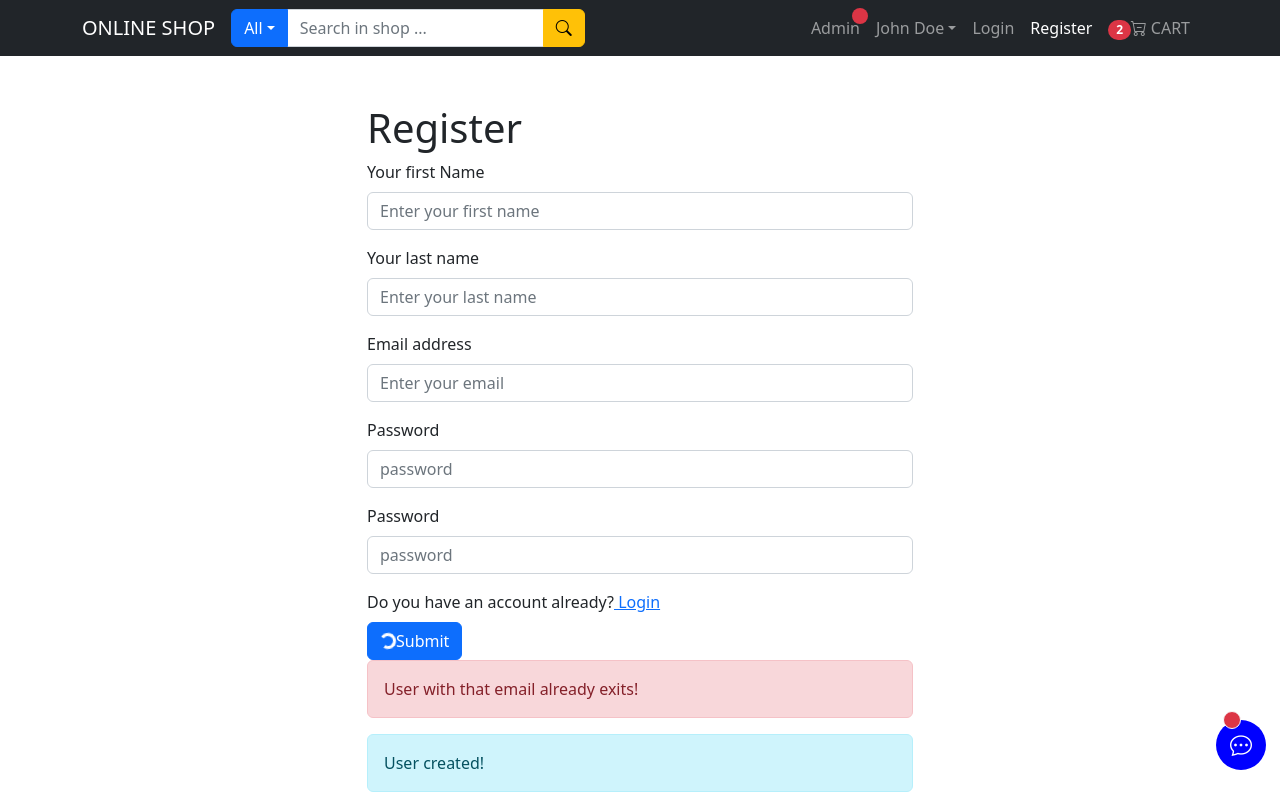
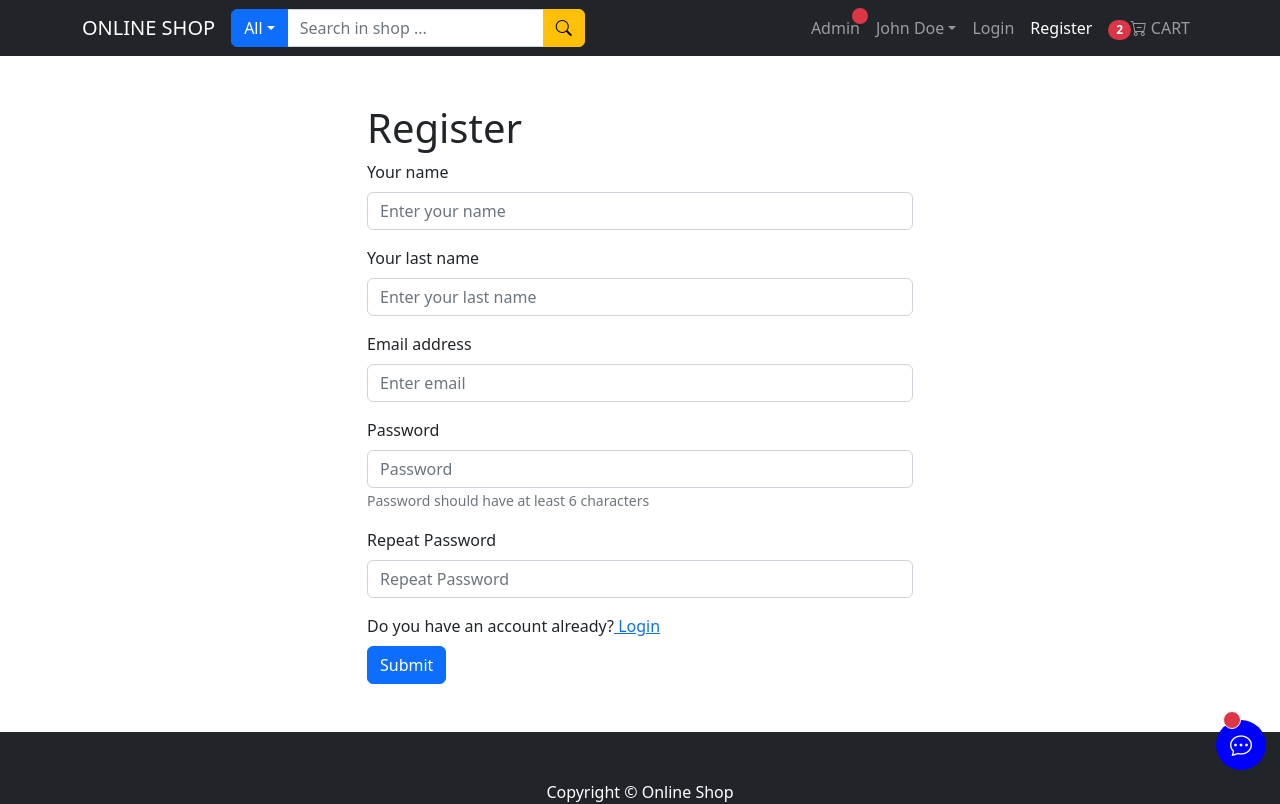
Before and after one commit to bishnuyakso/e-commerce-app, a React (Create React App) app in the folder frontend/: page /register in a window 1280 px wide. Shown: the top 804 px of the page. Built offline with nearby package versions, Linux system fonts and the light colour scheme.

Commit message:
updated frontend backend

```diff
--- a/frontend/src/pages/Register.js
+++ b/frontend/src/pages/Register.js
@@ -1,137 +1,28 @@
-import {
-  Container,
-  Row,
-  Col,
-  Form,
-  Button,
-  Spinner,
-  Alert,
-} from "react-bootstrap";
-import { useState } from "react";
-import { Link } from "react-router-dom";
+import RegisterPageComponent from "./components/RegisterPageComponent";
+import axios from "axios";
+import { useDispatch } from "react-redux";
+import { setReduxUserState } from "../redux/actions/userActions";
+
+const registerUserApiRequest = async (firstName, lastName, email, password) => {
+  const { data } = await axios.post("/api/users/register", {
+    firstName,
+    lastName,
+    email,
+    password,
+  });
+
+  return data;
+};
 
 const Register = () => {
-  const [validated, setValidated] = useState(false);
+  const reduxDispatch = useDispatch();
 
-  const onChange = () => {
-    const password = document.querySelector("input[name=password]");
-    const confirm = document.querySelector("input[name=confirmPassword] ");
-    if (confirm.value === password.value) {
-      confirm.setCustomValidity("");
-    } else {
-      confirm.setCustomValidity("Passwords do not match");
-    }
-  };
-
-  const handleSubmit = (event) => {
-    const form = event.currentTarget;
-    if (form.checkValidity() === false) {
-      event.preventDefault();
-      event.stopPropagation();
-    }
-
-    setValidated(true);
-  };
   return (
-    <Container>
-      <Row className="mt-5 justify-content-center">
-        <Col md={6}>
-          <h1>Register</h1>
-          <Form noValidate validated={validated} onSubmit={handleSubmit}>
-            <Form.Group className="mb-3" controlId="validationCustom01">
-              <Form.Label>Your first Name</Form.Label>
-              <Form.Control
-                required
-                type="text"
-                placeholder="Enter your first name"
-                name="firstName"
-              />
-              <Form.Control.Feedback type="invalid">
-                Please enter a first name
-              </Form.Control.Feedback>
-            </Form.Group>
-
-            <Form.Group className="mb-3" controlId="formBasicLastName">
-              <Form.Label>Your last name</Form.Label>
-              <Form.Control
-                required
-                type="text"
-                placeholder="Enter your last name "
-                name="lastName"
-              />
-              <Form.Control.Feedback type="invalid">
-                Please enter your last name
-              </Form.Control.Feedback>
-            </Form.Group>
-
-            <Form.Group className="mb-3" controlId="formBasicEmail">
-              <Form.Label>Email address</Form.Label>
-              <Form.Control
-                required
-                type="email"
-                placeholder="Enter your email "
-              />
-              <Form.Control.Feedback type="invalid">
-                Please enter valid email
-              </Form.Control.Feedback>
-            </Form.Group>
-
-            <Form.Group className="mb-3" controlId="formBasicPassword">
-              <Form.Label>Password</Form.Label>
-              <Form.Control
-                name="password"
-                required
-                type="password"
-                placeholder="password"
-                minLength={6}
-                onChange={onChange}
-              />
-              <Form.Control.Feedback type="invalid">
-                Please enter valid password
-              </Form.Control.Feedback>
-            </Form.Group>
-
-            <Form.Group className="mb-3" controlId="formBasicPasswordRepeat">
-              <Form.Label>Password</Form.Label>
-              <Form.Control
-                name="confirmPassword"
-                required
-                type="password"
-                placeholder="password"
-                minLength={6}
-                onChange={onChange}
-              />
-              <Form.Control.Feedback type="invalid">
-                Both password should be match !
-              </Form.Control.Feedback>
-            </Form.Group>
-            <Row className="pb-2">
-              <Col>
-                Do you have an account already?
-                <Link to={"/login"}> Login </Link>
-              </Col>
-            </Row>
-            <Button type="submit">
-              <Spinner
-                as="span"
-                animation="border"
-                size="sm"
-                role="status"
-                aria-hidden="true"
-              />
-              Submit
-            </Button>
-            <Alert show={true} variant="danger">
-              User with that email already exits!
-            </Alert>
-
-            <Alert show={true} variant="info">
-              User created!
-            </Alert>
-          </Form>
-        </Col>
-      </Row>
-    </Container>
+    <RegisterPageComponent
+      registerUserApiRequest={registerUserApiRequest}
+      reduxDispatch={reduxDispatch}
+      setReduxUserState={setReduxUserState}
+    />
   );
 };
 
--- /dev/null
+++ b/frontend/src/pages/components/RegisterPageComponent.js
@@ -0,0 +1,174 @@
+import { Container, Row, Col, Form, Button, Alert } from "react-bootstrap";
+import { useState } from "react";
+import { Link } from "react-router-dom";
+import Spinner from "react-bootstrap/Spinner";
+const RegisterPageComponent = ({
+  registerUserApiRequest,
+  reduxDispatch,
+  setReduxUserState,
+}) => {
+  const [validated, setValidated] = useState(false);
+  const [registerUserResponseState, setRegisterUserResponseState] = useState({
+    success: "",
+    error: "",
+    loading: false,
+  });
+
+  const onChange = () => {
+    const password = document.querySelector("input[name=password]");
+    const confirm = document.querySelector("input[name=confirmPassword]");
+    if (confirm.value === password.value) {
+      confirm.setCustomValidity("");
+    } else {
+      confirm.setCustomValidity("Passwords do not match");
+    }
+  };
+
+  const handleSubmit = (event) => {
+    event.preventDefault();
+    event.stopPropagation();
+    const form = event.currentTarget.elements;
+    const email = form.email.value;
+    const firstName = form.firstName.value;
+    const lastName = form.lastName.value;
+    const password = form.password.value;
+    if (
+      event.currentTarget.checkValidity() === true &&
+      email &&
+      password &&
+      firstName &&
+      lastName &&
+      form.password.value === form.confirmPassword.value
+    ) {
+      setRegisterUserResponseState({ loading: true });
+      registerUserApiRequest(firstName, lastName, email, password)
+        .then((data) => {
+          setRegisterUserResponseState({
+            success: data.success,
+            loading: false,
+          });
+          reduxDispatch(setReduxUserState(data.userCreated));
+          sessionStorage.setItem("userInfo", JSON.stringify(data.userCreated));
+          if (data.success === "User created") window.location.href = "/user";
+        })
+        .catch((er) =>
+          setRegisterUserResponseState({
+            error: er.response.data.message
+              ? er.response.data.message
+              : er.response.data,
+          })
+        );
+    }
+
+    setValidated(true);
+  };
+  return (
+    <Container>
+      <Row className="mt-5 justify-content-md-center">
+        <Col md={6}>
+          <h1>Register</h1>
+          <Form noValidate validated={validated} onSubmit={handleSubmit}>
+            <Form.Group className="mb-3" controlId="validationCustom01">
+              <Form.Label>Your name</Form.Label>
+              <Form.Control
+                required
+                type="text"
+                placeholder="Enter your name"
+                name="firstName"
+              />
+              <Form.Control.Feedback type="invalid">
+                Please enter a name
+              </Form.Control.Feedback>
+            </Form.Group>
+            <Form.Group className="mb-3" controlId="formBasicLastName">
+              <Form.Label>Your last name</Form.Label>
+              <Form.Control
+                required
+                type="text"
+                placeholder="Enter your last name"
+                name="lastName"
+              />
+              <Form.Control.Feedback type="invalid">
+                Please enter your last name
+              </Form.Control.Feedback>
+            </Form.Group>
+            <Form.Group className="mb-3" controlId="formBasicEmail">
+              <Form.Label>Email address</Form.Label>
+              <Form.Control
+                name="email"
+                required
+                type="email"
+                placeholder="Enter email"
+              />
+              <Form.Control.Feedback type="invalid">
+                Please anter a valid email address
+              </Form.Control.Feedback>
+            </Form.Group>
+            <Form.Group className="mb-3" controlId="formBasicPassword">
+              <Form.Label>Password</Form.Label>
+              <Form.Control
+                name="password"
+                required
+                type="password"
+                placeholder="Password"
+                minLength={6}
+                onChange={onChange}
+              />
+              <Form.Control.Feedback type="invalid">
+                Please anter a valid password
+              </Form.Control.Feedback>
+              <Form.Text className="text-muted">
+                Password should have at least 6 characters
+              </Form.Text>
+            </Form.Group>
+            <Form.Group className="mb-3" controlId="formBasicPasswordRepeat">
+              <Form.Label>Repeat Password</Form.Label>
+              <Form.Control
+                name="confirmPassword"
+                required
+                type="password"
+                placeholder="Repeat Password"
+                minLength={6}
+                onChange={onChange}
+              />
+              <Form.Control.Feedback type="invalid">
+                Both passwords should match
+              </Form.Control.Feedback>
+            </Form.Group>
+
+            <Row className="pb-2">
+              <Col>
+                Do you have an account already?
+                <Link to={"/login"}> Login </Link>
+              </Col>
+            </Row>
+
+            <Button type="submit">
+              {registerUserResponseState &&
+              registerUserResponseState.loading === true ? (
+                <Spinner
+                  as="span"
+                  animation="border"
+                  size="sm"
+                  role="status"
+                  aria-hidden="true"
+                />
+              ) : (
+                ""
+              )}
+              Submit
+            </Button>
+            <Alert show={registerUserResponseState && registerUserResponseState.error === "user exists"} variant="danger">
+              User with that email already exists!
+            </Alert>
+            <Alert show={registerUserResponseState && registerUserResponseState.success === "User created"} variant="info">
+              User created
+            </Alert>
+          </Form>
+        </Col>
+      </Row>
+    </Container>
+  );
+};
+
+export default RegisterPageComponent;
```
